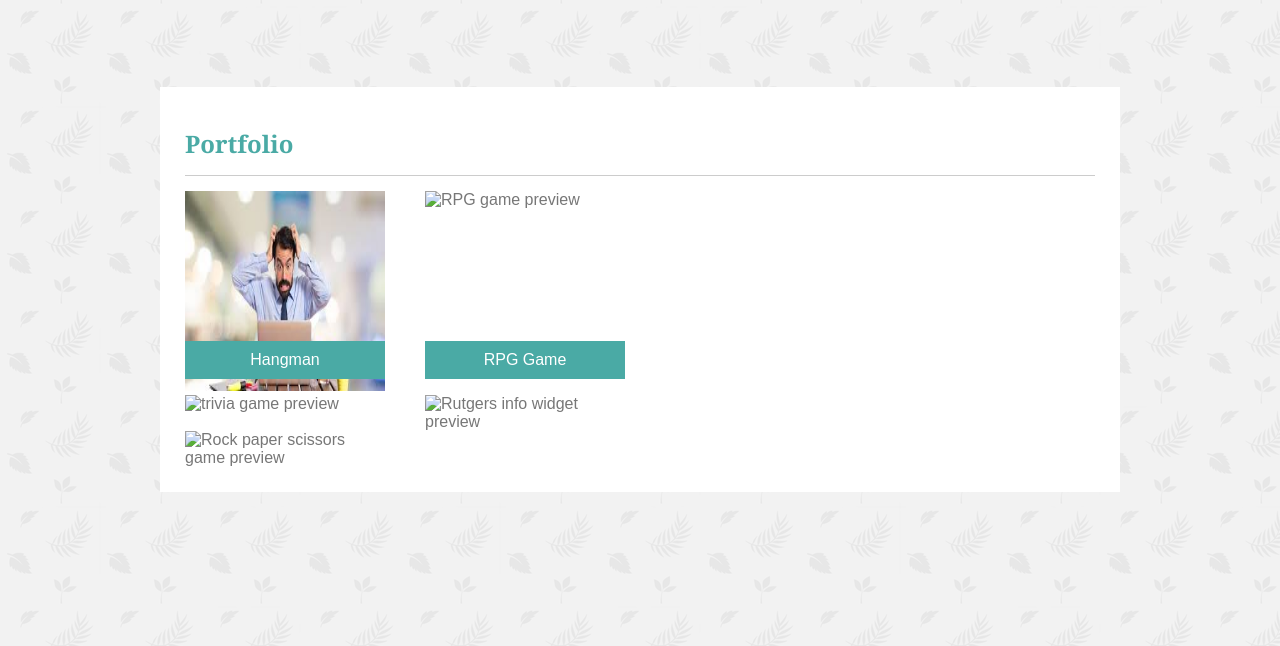
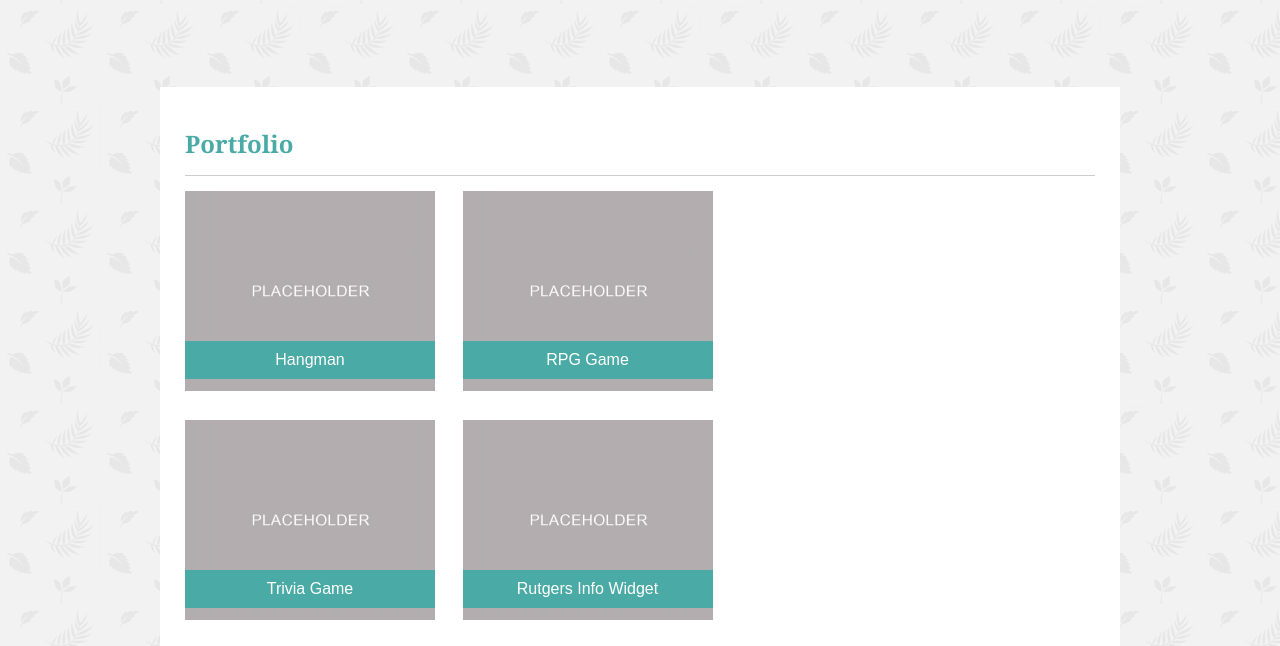
Before and after one commit to Munch-Z/Basic-Portfolio, a plain HTML site: page portfolio.html in a window 1280 px wide. Shown: the part 93-739 px from the top of the page. Drawn offline with Linux system fonts and the light colour scheme.

Commit message:
Finished.

```diff
--- a/assets/CSS/style.css
+++ b/assets/CSS/style.css
@@ -12,12 +12,30 @@ html, body {
 font-family: 'Arial', 'Helvetica Neue', Helvetica, sans-serif;
 color: #777777;
 background-image: url("../Images/leaves-pattern.png");
+height: 100%;
 }
 
+/*footer */
+.body-center {
+    display: flex;
+    flex-direction: column;
+    align-items: center;
+    align-content: center;
+}
 
-.body-center {
+.test {
+    width: 100%;
     max-width: 960px;
-    margin: 0 auto;
+    flex: 1 0 auto;
+}
+
+.footer {
+    flex-shrink:0;
+    background-color: #666666;
+    border-top: 8px solid #4aaaa5;
+    width: 100%;
+    text-align: center;
+    height: 65px;
 }
 
 /* h2 Global */
@@ -77,7 +95,10 @@ font-family:  'Georgia', Times, Times New Roman, serif;
 }
 /* End of Nav Bar */
 
-/* Bio Page Body */
+/* Footer */
+
+
+/* Bio Page Styling */
 
 /*
 #bio {
@@ -88,12 +109,12 @@ font-family:  'Georgia', Times, Times New Roman, serif;
     overflow: auto;
 }*/
 
-.body-wrapper {
+.content-wrapper {
     background-color: #ffffff;
-    max-width: 960px;
     padding: 25px;
     margin-top: 180px;
     overflow: auto;
+
 }
 
 #headshot {
@@ -116,7 +137,8 @@ font-family:  'Georgia', Times, Times New Roman, serif;
 #small-text {
     font-size: 15px;
 }
-/* Bio Page Body End */
+
+/* Bio Page Styling End*/
 
 /* Portfolio Page Styling */
 
@@ -125,10 +147,11 @@ font-family:  'Georgia', Times, Times New Roman, serif;
     grid-template-columns: 1fr 1fr;
     padding: 15px 0px 0px;
     max-width: 480px;
+    grid-gap: 25px 75px;
 }
 
 .portfolio-image {
-    width: 200px;
+    width: 250px;
     height: 200px;
 }
 
@@ -143,7 +166,7 @@ font-family:  'Georgia', Times, Times New Roman, serif;
     z-index: 1;
     background-color: #4aaaa5;
     text-align: center;
-    width: 200px;
+    width: 250px;
     top: 150px;
     left: 0px;
     padding: 10px 0px;
--- a/portfolio.html
+++ b/portfolio.html
@@ -7,6 +7,7 @@
     <title>Zach Murphy Portfolio</title>
 </head>
 <body class="body-center">
+<div class="test">
         <header id="header">
                 <div id="header-content">
                 <h1 id="name">Zachary Murphy</h1>
@@ -20,35 +21,39 @@
             </div>
             </header>
 
-<div class="body-wrapper">
+<div class="content-wrapper">
     <h2>Portfolio</h2>
     <div id="portfolio-wrapper">
 
         <div id="hangman-div">
-            <img class="portfolio-image"  src="assets/Images/StockPhoto1.jpg" alt="Hangman game preview">
+            <img class="portfolio-image"  src="assets/Images/placeholder.jpg" alt="Hangman game preview">
             <div id="hangman-text" class="text-wrapper">Hangman</div>
         </div>
 
         <div id="rpg-game-div">
-            <img class="portfolio-image" src="assets/Images/StockPhoto2.jpg" alt="RPG game preview">
+            <img class="portfolio-image" src="assets/Images/placeholder.jpg" alt="RPG game preview">
             <div id="rpg-text" class="text-wrapper">RPG Game</div>
         </div>
 
         <div id="trivia-div">
-            <img class="portfolio-image"  src="assets/Images/StockPhoto2.jpg" alt="trivia game preview">
+            <img class="portfolio-image"  src="assets/Images/placeholder.jpg" alt="trivia game preview">
             <div id="trivia-text" class="text-wrapper">Trivia Game</div>
         </div>
 
         <div id="info-widget-div">
-            <img class="portfolio-image"  src="assets/Images/StockPhoto3.jpg" alt="Rutgers info widget preview">
+            <img class="portfolio-image"  src="assets/Images/placeholder.jpg" alt="Rutgers info widget preview">
             <div id="info-widget-text" class="text-wrapper">Rutgers Info Widget</div>
         </div>
 
         <div id="rock-paper-scissors-div">
-            <img class="portfolio-image"  src="assets/Images/StockPhoto4.jpg" alt="Rock paper scissors game preview">
+            <img class="portfolio-image"  src="assets/Images/placeholder.jpg" alt="Rock paper scissors game preview">
             <div id="rock-paper-scissors-text" class="text-wrapper">Rock Paper Scissors</div>
         </div>
+    </div>
 </div>
 </div>
+<footer class="footer">
+        <p>Copyright ©</p>
+</footer>
 </body>
 </html>
```
Also changed, not shown: contact.html (+8 -3 lines), index.html (+7 -1 lines), assets/Images/placeholder.jpg (added).
